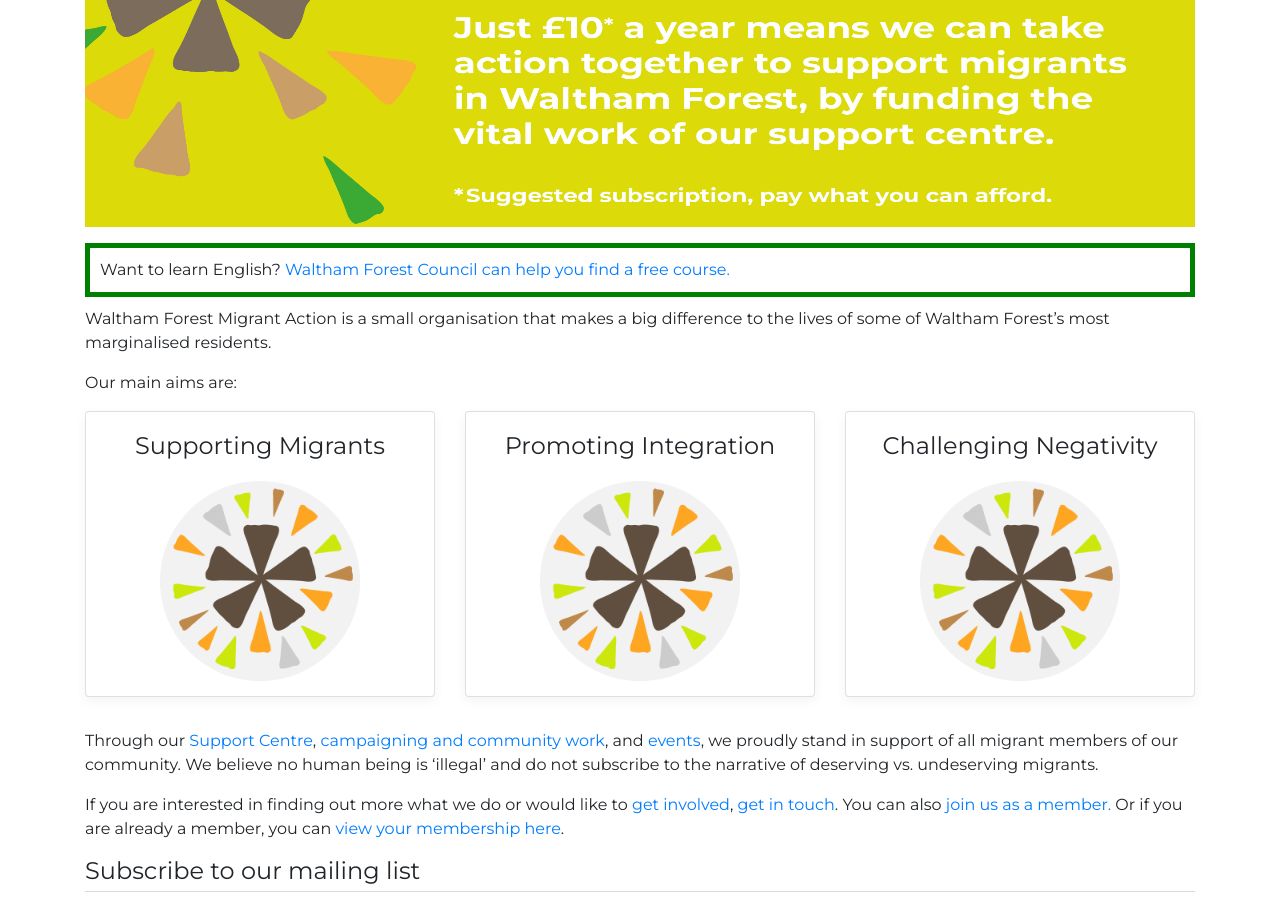
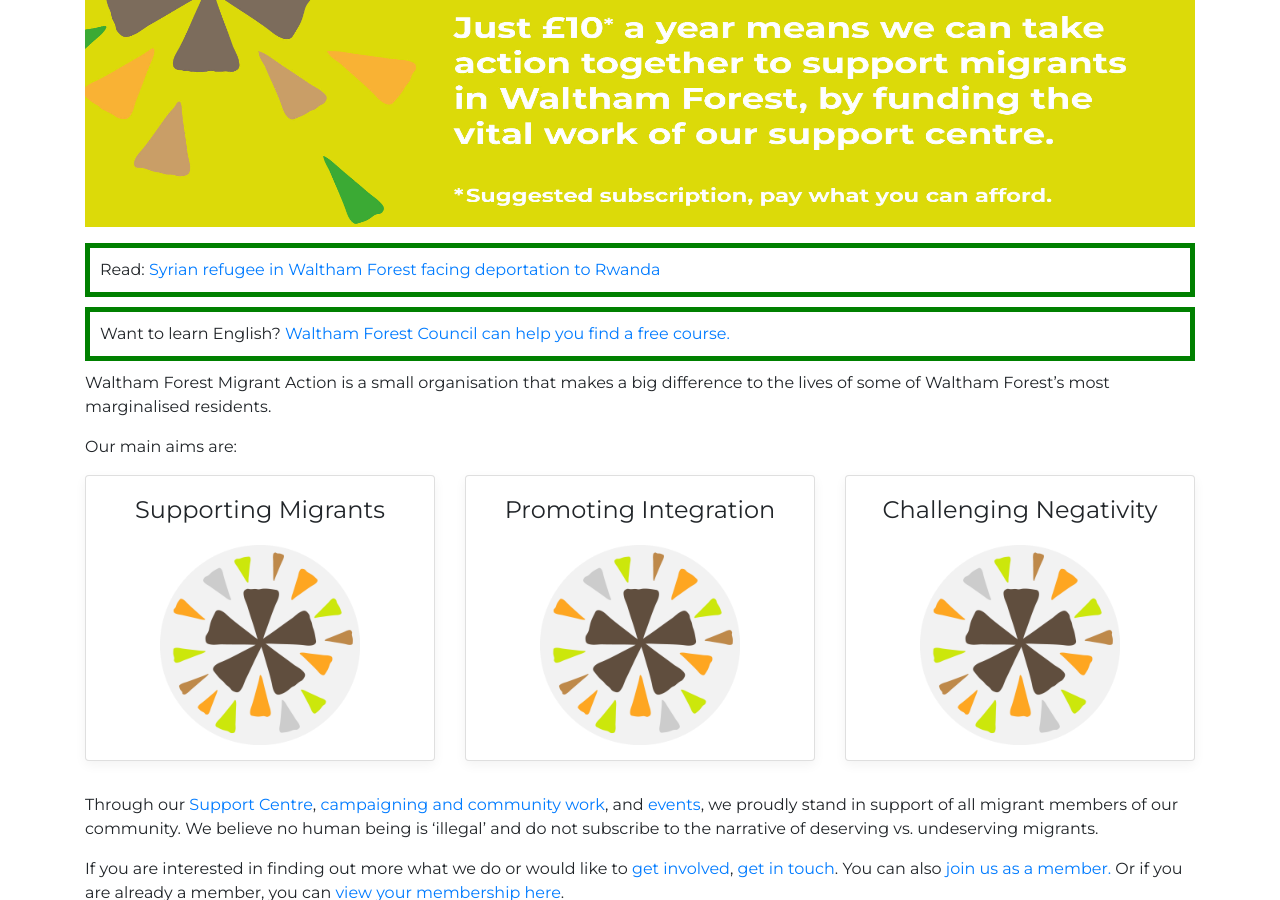
Before and after one commit to wfmigrantaction/wfmigrantaction.github.io, a Jekyll site: the page built from index.md, in a window 1280 px wide and 900 px high, scrolled down 429 px. Built offline with Jekyll 4.4.1, drawn with Linux system fonts in a browser that asks for light colours; comment, search, counter and statistics services are not loaded.

Commit message:
Add link to hussein article

```diff
--- a/index.md
+++ b/index.md
@@ -6,6 +6,9 @@
 <a href="https://membermojo.co.uk/wfma/joinus" target="_blank">
 <img src="/img/cta.jpg" style="width: 100%; max-height: 330px;" />
 </a>
+<div style="border: 5px solid green; margin-bottom: 10px; padding: 10px;">
+  Read: <a href="https://walthamforestecho.co.uk/syrian-refugee-facing-deportation-to-rwanda#article">Syrian refugee in Waltham Forest facing deportation to Rwanda</a>
+</div>
 
 <div style="border: 5px solid green; margin-bottom: 10px; padding: 10px;">
   Want to learn English? <a href="/img/wf-esol.pdf" target="_blank">Waltham Forest Council can help you find a free course.</a>
```
